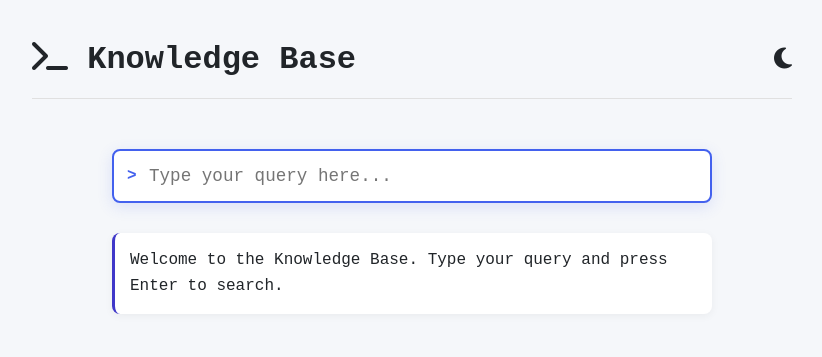
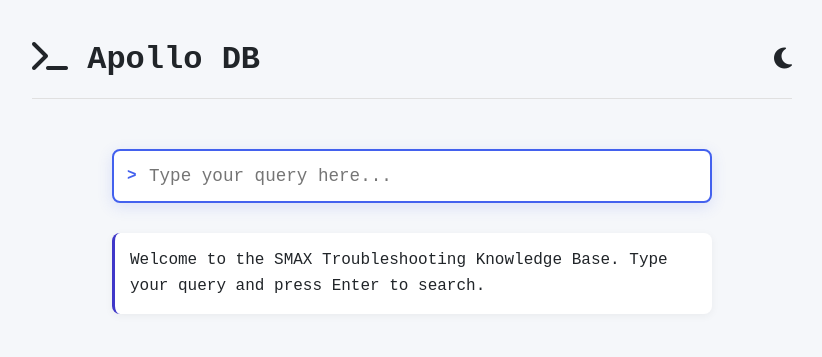
Before and after one commit to 1whit3r0se/meditate, a website: page public/index.html in a window 1280 px wide. Shown: the whole page, without its empty margins (228-1050 px from the left). Drawn offline with Linux system fonts and the light colour scheme; no server answers.

Commit message:
add apollo

```diff
--- a/public/index.html
+++ b/public/index.html
@@ -3,7 +3,8 @@
 <head>
   <meta charset="UTF-8">
   <meta name="viewport" content="width=device-width, initial-scale=1.0">
-  <title>Knowledge Base Chat</title>
+  <title>Apollo DB</title>
+  <link rel="icon" type="image/png" href="apollo.png">
   <link rel="stylesheet" href="https://cdnjs.cloudflare.com/ajax/libs/font-awesome/6.4.0/css/all.min.css">
   <style>
     :root {
@@ -597,7 +598,7 @@
 <body>
   <div class="container">
     <header>
-      <h1><i class="fas fa-terminal"></i> Knowledge Base</h1>
+      <h1><i class="fas fa-terminal"></i> Apollo DB</h1>
       <button id="themeToggle" class="theme-toggle">
         <i class="fas fa-moon"></i>
       </button>
@@ -611,7 +612,7 @@
 
     <div class="results-container" id="resultsContainer">
       <div class="message bot-message">
-        Welcome to the Knowledge Base. Type your query and press Enter to search.
+        Welcome to the SMAX Troubleshooting Knowledge Base. Type your query and press Enter to search.
       </div>
     </div>
   </div>
@@ -657,7 +658,7 @@
     const welcomeMessage = document.querySelector('.bot-message');
     welcomeMessage.innerHTML = '';
 
-    const text = "Welcome to the Knowledge Base. Type your query and press Enter to search.";
+    const text = "Welcome to the SMAX Troubleshooting Knowledge Base. Type your query and press Enter to search.";
     let i = 0;
 
     function typeWriter() {
@@ -1034,7 +1035,6 @@
     const helpMessage = `
       <strong>Available Commands:</strong><br>
       <br>
-      <code>&lt;search query&gt;</code> - Search the knowledge base with specific query<br>
       <code>&lt;clear&gt;</code> - Clear the terminal<br>
       <code>&lt;help&gt;</code> - Show this help message<br>
       <code>&lt;admin&gt;</code> - Open the admin panel in a new tab<br>
```
Also changed, not shown: public/admin.html (+3 -2 lines), apollo.png (added).
